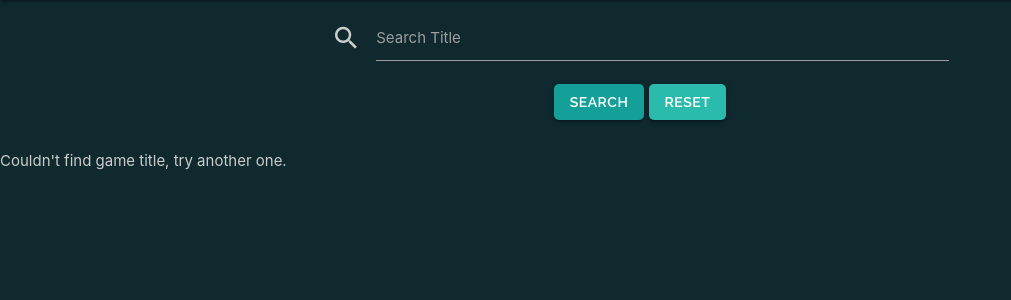
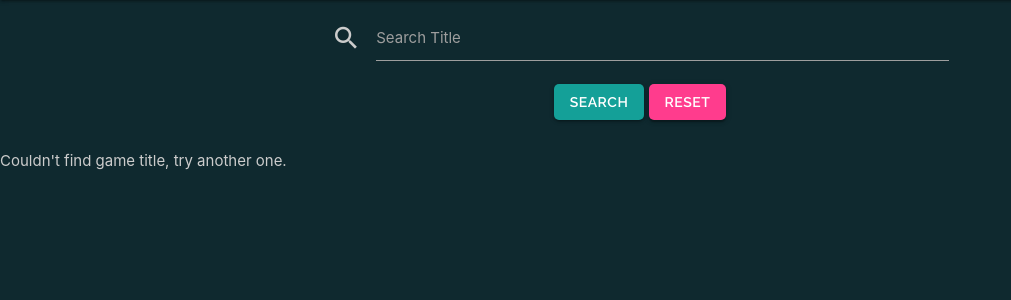
Before and after one commit to MariaLundgren/CO-OP-Game-Review, a Flask app: page / in a window 1280 px wide, with the pointer over the restyled element. Shown: the part 64-364 px from the top of the page, without its empty margins (0-1011 px from the left). Run offline with Flask 2, Linux system fonts and the light colour scheme; data that the repository does not hold is empty; some libraries are stand-ins or nearby versions.

Commit message:
Changed color of hover on pink-button

```diff
--- a/static/css/style.css
+++ b/static/css/style.css
@@ -36,6 +36,10 @@ input {
     font-family: "Raleway", sans-serif;
     font-weight: 600;
     border-radius: 5px;
+}
+
+.pink-button:hover {
+    background-color: #ff3c8d !important;
 }
 /* navbar */
 
```
